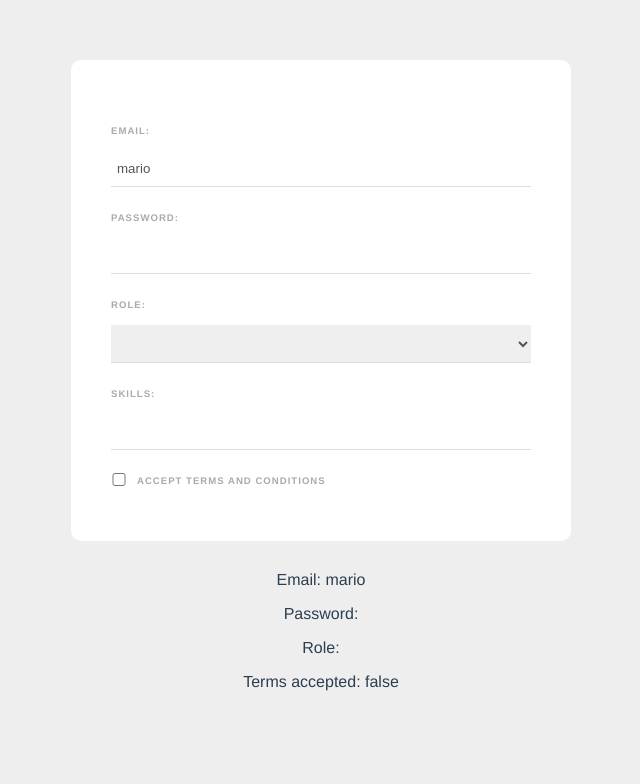
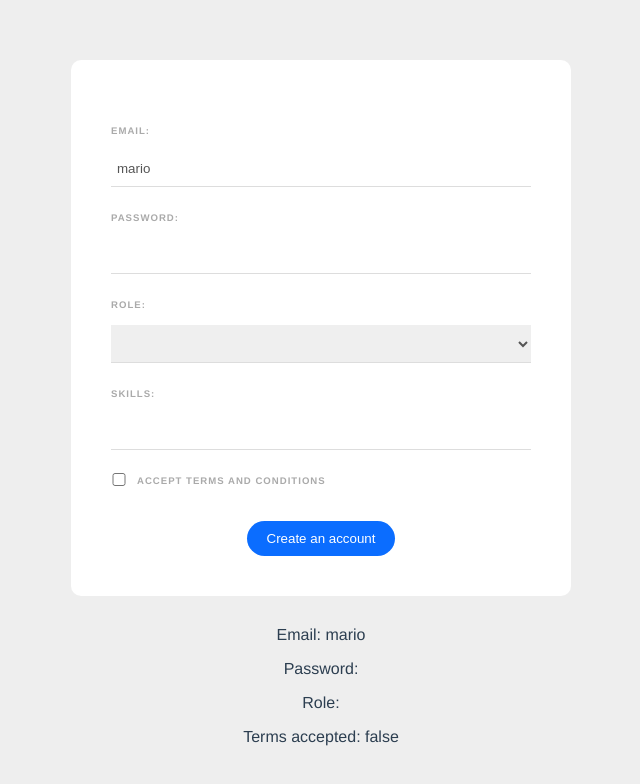
Before and after one commit to sabinshrestha8/web-form-vue, a Vue app: page / in a window 1280 px wide. Shown: the top 784 px of the page, without its empty margins (319-959 px from the left). Built offline with nearby package versions, Linux system fonts and the light colour scheme.

Commit message:
reacting to form submission creating submit event handleSubmit()

```diff
--- a/src/components/signupForm.vue
+++ b/src/components/signupForm.vue
@@ -1,11 +1,17 @@
 <template>
-    <form>
+    <!-- Attaching event modifier to submit event that prevents the
+    default action of form being submitted i.e reload the page -->
+    <form @submit.prevent="handleSubmit">
         <label>Email:</label>
         <!-- using directive v-model to sync form field and data property i.e. email together -->
         <input type="email" required v-model="email" />
 
         <label>Password:</label>
         <input type="password" required v-model="password" />
+        <!-- output error if only passwordError has value and not '' -->
+        <div v-if="passwordError" class="error">
+            {{ passwordError }}
+        </div>
 
         <label>Role:</label>
         <select v-model="role">
@@ -29,6 +35,10 @@
             <input type="checkbox" v-model="terms" required />
             <label>Accept terms and conditions</label>
         </div>
+
+        <div class="submit">
+            <button>Create an account</button>
+        </div>
     </form>
 
     <p>Email: {{ email }}</p>
@@ -38,9 +48,6 @@
 </template>
 
 <script>
-// challenge
-//   - when a user click on a skill, delete that skill
-
 export default {
     data() {
         return {
@@ -51,7 +58,8 @@
             role: "",
             terms: false,
             tempSkill: "",
-            skills: []
+            skills: [],
+            passwordError: ""
         }
     },
     methods: {
@@ -77,6 +85,21 @@
                 if it does then return false & remove that skill from the array */
                 return skill != item
             })
+        },
+        handleSubmit() {
+            // validate password
+            this.passwordError = this.password.length > 5 ?
+                '' : 'password must be atleast 6 chars long'
+
+            console.log('form submitted');
+
+            if(!this.passwordError) {
+                console.log('email:', this.email);
+                console.log('password:', this.password);
+                console.log('role:', this.role);
+                console.log('skills:', this.skills);
+                console.log('terms accepted:', this.terms);
+            }
         }
     },
 };
@@ -133,4 +156,25 @@
     color: #777;
     cursor: pointer;
 }
+
+button {
+    background: #0b6dff;
+    border: 0;
+    padding: 10px 20px;
+    margin-top: 20px;
+    color: white;
+    border-radius: 20px;
+    cursor: pointer;
+}
+
+.submit {
+    text-align: center;
+}
+
+.error {
+    color: #ff0062;
+    margin-top: 10px;
+    font-size: 0.8em;
+    font-weight: bold;
+}
 </style>
```
